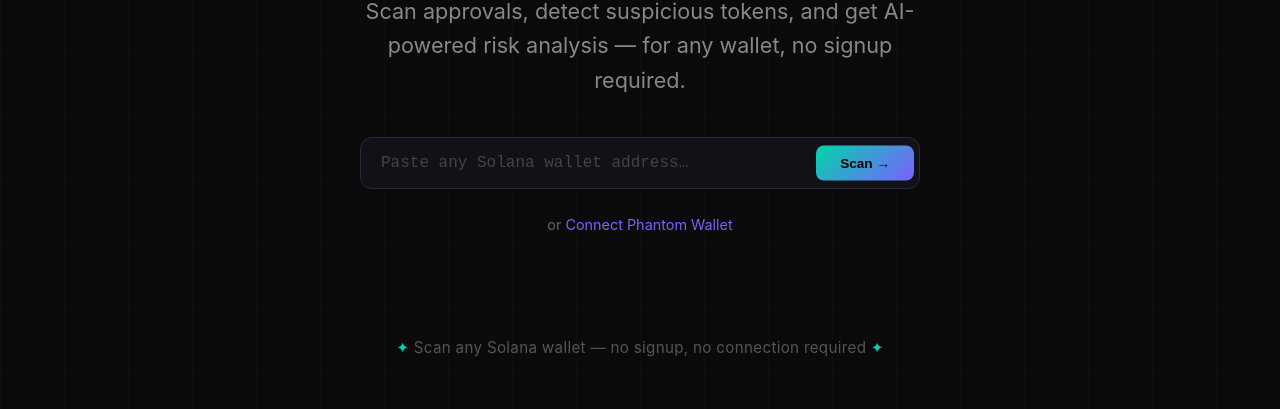
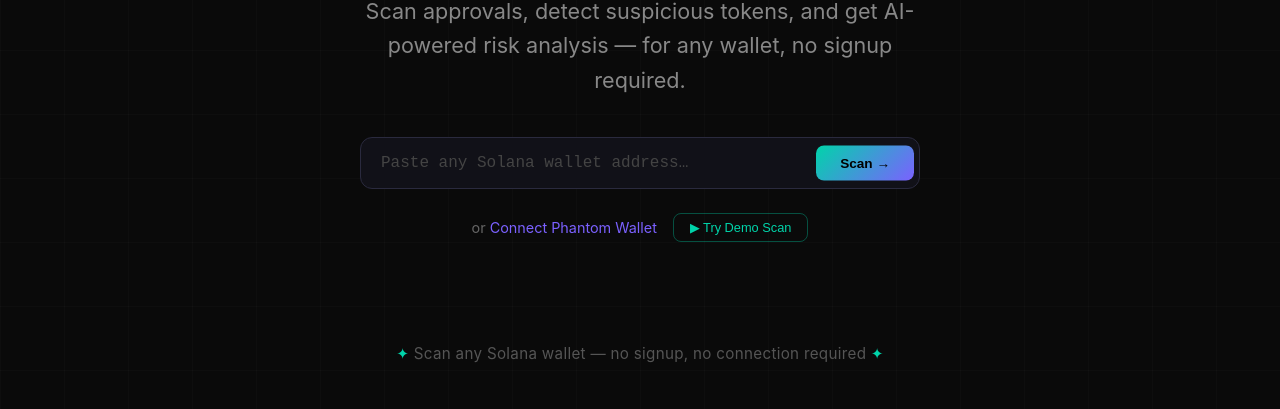
Before and after one commit to bobo-k2/ShieldFi, a website: page public/index.html in a window 1280 px wide. Shown: the part 206-615 px from the top of the page. Drawn offline with Linux system fonts and the light colour scheme; no server answers.

Commit message:
Add 'Try Demo Scan' button to landing page
Pre-fills treasury wallet address and triggers scan to showcase ShieldFi capabilities.

```diff
--- a/public/index.html
+++ b/public/index.html
@@ -137,7 +137,10 @@
       <input type="text" id="heroAddr" placeholder="Paste any Solana wallet address…" autocomplete="off">
       <button class="btn btn-sm" onclick="goScan()">Scan →</button>
     </div>
-    <p class="secondary-cta">or <a href="/dashboard.html">Connect Phantom Wallet</a></p>
+    <div style="margin-top:.75rem;display:flex;align-items:center;justify-content:center;gap:1rem;flex-wrap:wrap">
+      <p class="secondary-cta" style="margin:0">or <a href="/dashboard.html">Connect Phantom Wallet</a></p>
+      <button class="btn btn-sm btn-ghost" onclick="demoScan()" style="border-color:rgba(0,212,170,.35);color:#00d4aa;font-size:.8rem;padding:6px 16px">▶ Try Demo Scan</button>
+    </div>
     <p id="scanCounter" style="margin-top:1.25rem;font-size:1.05rem;color:#00d4aa;font-weight:600;opacity:0;transition:opacity .5s"></p>
   </div>
 </section>
@@ -208,6 +211,13 @@ fetch('/api/events',{method:'POST',headers:{'Content-Type':'application/json'},b
 </footer>
 
 <script>
+function demoScan(){
+  const addr='CtGXh8D9MyXaPcEutWdMRe3QfZ1mteh7wvCBfTG9wYym';
+  const inp=document.getElementById('heroAddr');
+  inp.value=addr;
+  inp.focus();
+  window.location.href='/wallet/'+addr;
+}
 function goScan(from){
   const id = from==='bottom' ? 'bottomAddr' : 'heroAddr';
   const addr = document.getElementById(id).value.trim();
```
